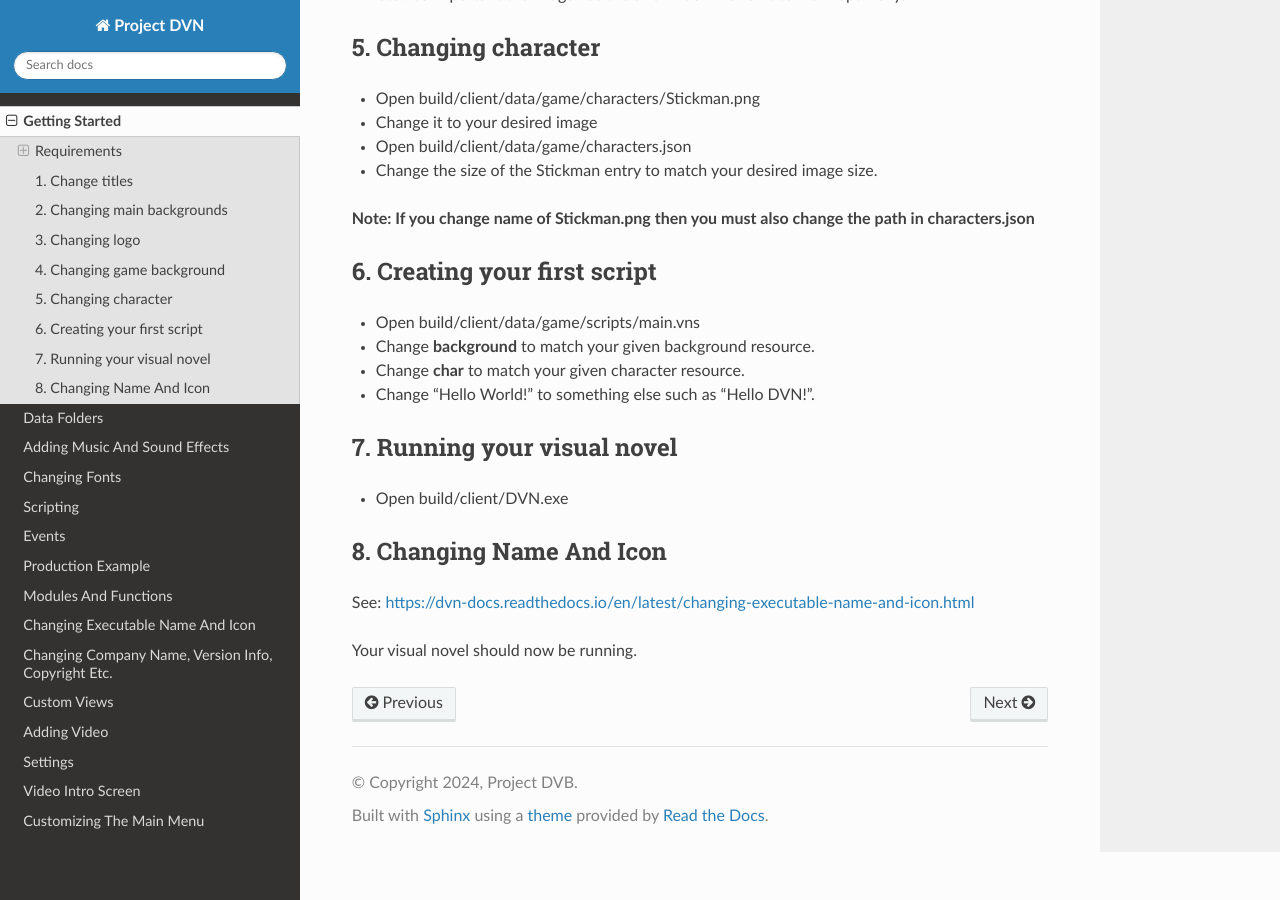
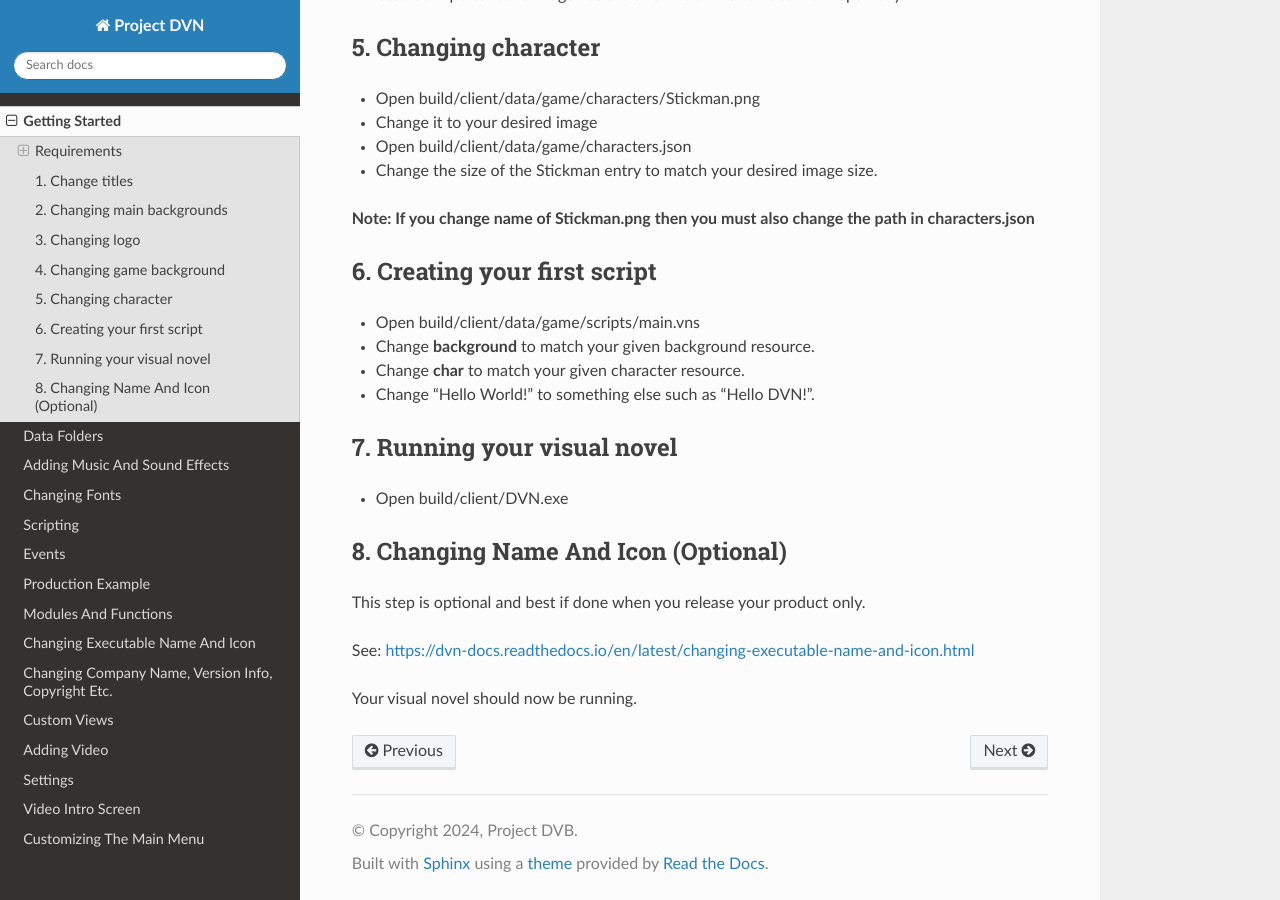
Before and after one commit to ProjectDVN/dvn-docs, a Sphinx documentation site: the page built from docs/source/getting-started.rst, in a window 1280 px wide and 900 px high, scrolled down 1685 px. Built offline with Sphinx 7.4.7 and the Read the Docs theme 3.1.0, drawn with Linux system fonts in a browser that asks for light colours.

Commit message:
Update getting-started.rst

```diff
--- a/docs/source/getting-started.rst
+++ b/docs/source/getting-started.rst
@@ -101,8 +101,10 @@ path in characters.json**
 
 -  Open build/client/DVN.exe
 
-8. Changing Name And Icon
+8. Changing Name And Icon (Optional)
 -------------------------
+
+This step is optional and best if done when you release your product only.
 
 See:
 https://dvn-docs.readthedocs.io/en/latest/changing-executable-name-and-icon.html
```
